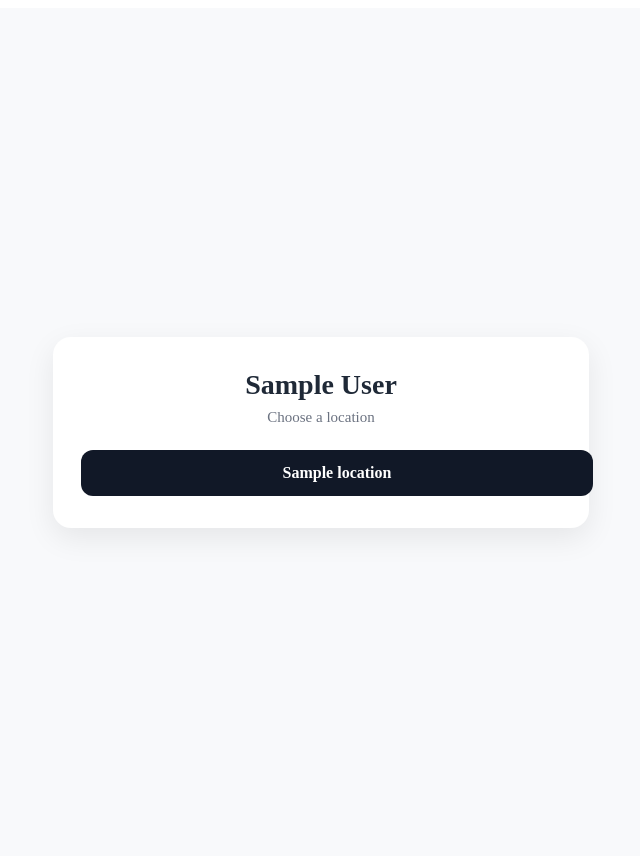
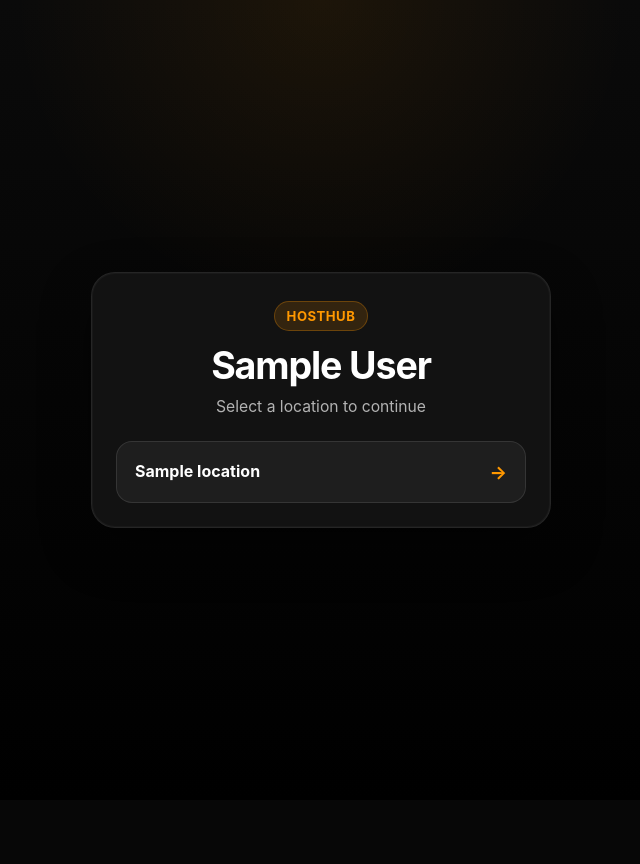
Before and after one commit to EusocialDev/hosthub, a Django app: template test_1/testendpoint/templates/testendpoint/location_picker.html in a window 1280 px wide. Shown: the whole page, without its empty margins (319-959 px from the left). After the commit the page ends 528 px from the top, so only its background shows below. Run offline with Django 5.2, Linux system fonts and the light colour scheme; the template is opened without the code that fills it: values that come from a table or form of the project are taken from there, others are empty; tables that the repository leaves empty hold one stand-in row (values such as "Sample post").

Commit message:
add style for location selector page

```diff
--- /dev/null
+++ b/test_1/testendpoint/static/testendpoint/css/location_picker.css
@@ -0,0 +1,182 @@
+* {
+    box-sizing: border-box;
+}
+
+html,
+body {
+    margin: 0;
+    padding: 0;
+    min-height: 100%;
+}
+
+body.location-picker-page {
+    min-height: 100vh;
+    min-height: 100svh;
+    background:
+        radial-gradient(circle at top, rgba(255, 152, 0, 0.08), transparent 30%),
+        linear-gradient(180deg, #0a0a0a 0%, #000 100%);
+    color: #fff;
+    font-family: -apple-system, BlinkMacSystemFont, "Segoe UI", Roboto, Oxygen, Ubuntu, Cantarell, sans-serif;
+    overflow: hidden;
+}
+
+.location-shell {
+    min-height: 100vh;
+    min-height: 100svh;
+    display: flex;
+    align-items: center;
+    justify-content: center;
+    padding: 24px;
+}
+
+.location-card {
+    width: 100%;
+    max-width: 460px;
+    padding: 28px 24px 24px;
+    border-radius: 24px;
+    background: rgba(20, 20, 20, 0.92);
+    border: 1px solid rgba(255, 255, 255, 0.08);
+    box-shadow:
+        0 20px 50px rgba(0, 0, 0, 0.45),
+        0 0 0 1px rgba(255, 255, 255, 0.03) inset;
+    backdrop-filter: blur(10px);
+    -webkit-backdrop-filter: blur(10px);
+}
+
+.location-card__header {
+    text-align: center;
+    margin-bottom: 22px;
+}
+
+.location-badge {
+    display: inline-flex;
+    align-items: center;
+    justify-content: center;
+    margin-bottom: 14px;
+    padding: 6px 12px;
+    border-radius: 999px;
+    background: rgba(255, 152, 0, 0.14);
+    border: 1px solid rgba(255, 152, 0, 0.28);
+    color: #ff9800;
+    font-size: 0.82rem;
+    font-weight: 700;
+    letter-spacing: 0.04em;
+    text-transform: uppercase;
+}
+
+.location-card__title {
+    margin: 0;
+    font-size: clamp(1.8rem, 4vw, 2.35rem);
+    line-height: 1.1;
+    font-weight: 750;
+    color: #fff;
+    letter-spacing: -0.03em;
+}
+
+.location-card__subtitle {
+    margin: 10px 0 0;
+    font-size: 0.98rem;
+    line-height: 1.45;
+    color: rgba(255, 255, 255, 0.68);
+}
+
+.location-list {
+    display: flex;
+    flex-direction: column;
+    gap: 12px;
+}
+
+.location-item {
+    display: flex;
+    align-items: center;
+    justify-content: space-between;
+    gap: 14px;
+    width: 100%;
+    min-height: 62px;
+    padding: 16px 18px;
+    border-radius: 16px;
+    text-decoration: none;
+    background: rgba(255, 255, 255, 0.05);
+    border: 1px solid rgba(255, 255, 255, 0.10);
+    color: #fff;
+    transition:
+        transform 0.18s ease,
+        background 0.18s ease,
+        border-color 0.18s ease,
+        box-shadow 0.18s ease;
+    -webkit-tap-highlight-color: transparent;
+}
+
+.location-item:hover {
+    transform: translateY(-1px);
+    background: rgba(255, 255, 255, 0.08);
+    border-color: rgba(255, 152, 0, 0.45);
+    box-shadow: 0 10px 24px rgba(0, 0, 0, 0.22);
+}
+
+.location-item:focus-visible {
+    outline: 3px solid rgba(255, 152, 0, 0.35);
+    outline-offset: 2px;
+}
+
+.location-item__name {
+    font-size: 1rem;
+    font-weight: 650;
+    line-height: 1.2;
+    text-align: left;
+}
+
+.location-item__arrow {
+    flex-shrink: 0;
+    color: #ff9800;
+    font-size: 1.15rem;
+    font-weight: 700;
+    line-height: 1;
+}
+
+.location-empty {
+    padding: 16px;
+    border-radius: 16px;
+    text-align: center;
+    background: rgba(255, 255, 255, 0.05);
+    border: 1px solid rgba(255, 255, 255, 0.10);
+    color: rgba(255, 255, 255, 0.7);
+    font-size: 0.95rem;
+}
+
+@media (max-width: 640px) {
+    .location-shell {
+        padding: 16px;
+    }
+
+    .location-card {
+        padding: 22px 18px 18px;
+        border-radius: 20px;
+    }
+
+    .location-card__header {
+        margin-bottom: 18px;
+    }
+
+    .location-item {
+        min-height: 58px;
+        padding: 14px 16px;
+        border-radius: 14px;
+    }
+
+    .location-item__name {
+        font-size: 0.98rem;
+    }
+}
+
+@media (max-height: 700px) {
+    body.location-picker-page {
+        overflow-y: auto;
+    }
+
+    .location-shell {
+        align-items: flex-start;
+        padding-top: 24px;
+        padding-bottom: 24px;
+    }
+}
--- a/test_1/testendpoint/templates/testendpoint/location_picker.html
+++ b/test_1/testendpoint/templates/testendpoint/location_picker.html
@@ -1,97 +1,38 @@
 {% load static %}
 
-{% block content %}
-<style>
-    .login-page-wrapper {
-        min-height: 100vh;
-        display: flex;
-        align-items: center;
-        justify-content: center;
-        padding: 24px;
-        background: #f8f9fb;
-    }
-
-    .login-card {
-        width: 100%;
-        max-width: 480px;
-        background: #fff;
-        border-radius: 18px;
-        box-shadow: 0 10px 30px rgba(0, 0, 0, 0.08);
-        padding: 32px 28px;
-    }
-
-    .login-card-header {
-        text-align: center;
-        margin-bottom: 24px;
-    }
-
-    .login-title {
-        margin: 0;
-        font-size: 28px;
-        font-weight: 700;
-        color: #1f2937;
-    }
-
-    .login-subtitle {
-        margin-top: 8px;
-        font-size: 15px;
-        color: #6b7280;
-    }
-
-    .location-list {
-        display: flex;
-        flex-direction: column;
-        gap: 12px;
-    }
-
-    .location-option {
-        display: block;
-        width: 100%;
-        text-align: center;
-        text-decoration: none;
-        padding: 14px 16px;
-        border-radius: 12px;
-        background: #111827;
-        color: #fff;
-        font-weight: 600;
-        transition: 0.2s ease;
-    }
-
-    .location-option:hover {
-        background: #1f2937;
-        transform: translateY(-1px);
-    }
-
-    .empty-state {
-        text-align: center;
-        padding: 14px;
-        border-radius: 12px;
-        background: #f3f4f6;
-        color: #6b7280;
-    }
-</style>
-
-<div class="login-page-wrapper">
-    <div class="login-card">
-        <div class="login-card-header">
-            <h1 class="login-title">{{ account.name }}</h1>
-            <p class="login-subtitle">Choose a location</p>
+<!DOCTYPE html>
+<html lang="en">
+<head>
+    <meta charset="UTF-8">
+    <meta name="viewport" content="width=device-width, initial-scale=1.0">
+    <title>{{ account.name }} | Select Location</title>
+    <link rel="stylesheet" href="{% static 'testendpoint/css/location_picker.css' %}">
+</head>
+<body class="location-picker-page">
+    <main class="location-shell">
+        <section class="location-card">
+            <div class="location-card__header">
+                <div class="location-badge">HostHub</div>
+                <h1 class="location-card__title">{{ account.name }}</h1>
+                <p class="location-card__subtitle">Select a location to continue</p>
             </div>
 
             <div class="location-list">
                 {% for location in locations %}
                     <a
                         href="{% url 'testendpoint:location_login' account.slug location.slug %}"
-                    class="location-option"
+                        class="location-item"
                     >
-                    {{ location.name }}
+                        <span class="location-item__name">{{ location.name }}</span>
+                        <span class="location-item__arrow">→</span>
                     </a>
                 {% empty %}
-                <div class="empty-state">
+                    <div class="location-empty">
                         No active locations available.
                     </div>
                 {% endfor %}
             </div>
-    </div>
-</div>
-{% endblock %}
+        </section>
+    </main>
+</body>
+</html>
```
Lines whose indentation alone changed are shown as unchanged.
